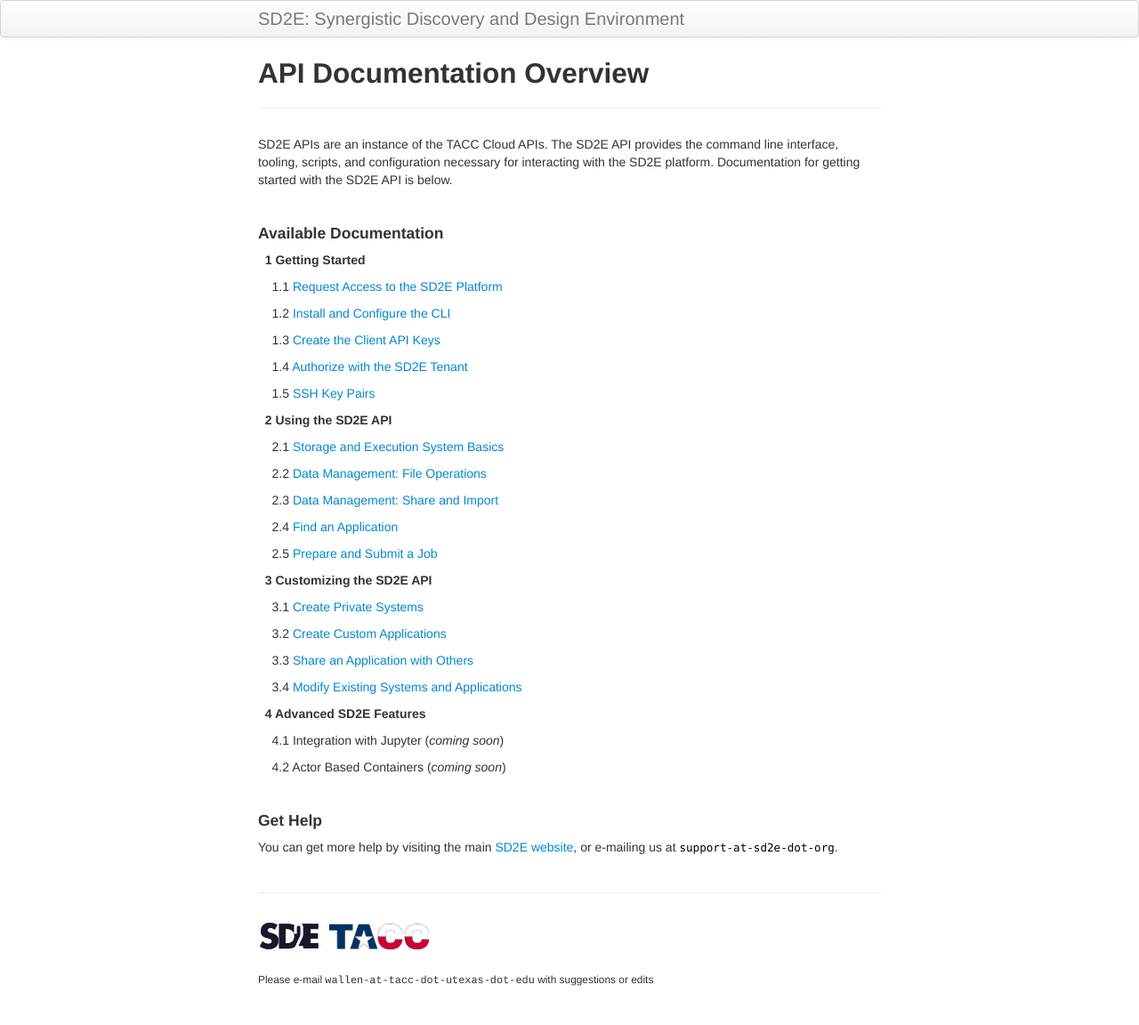
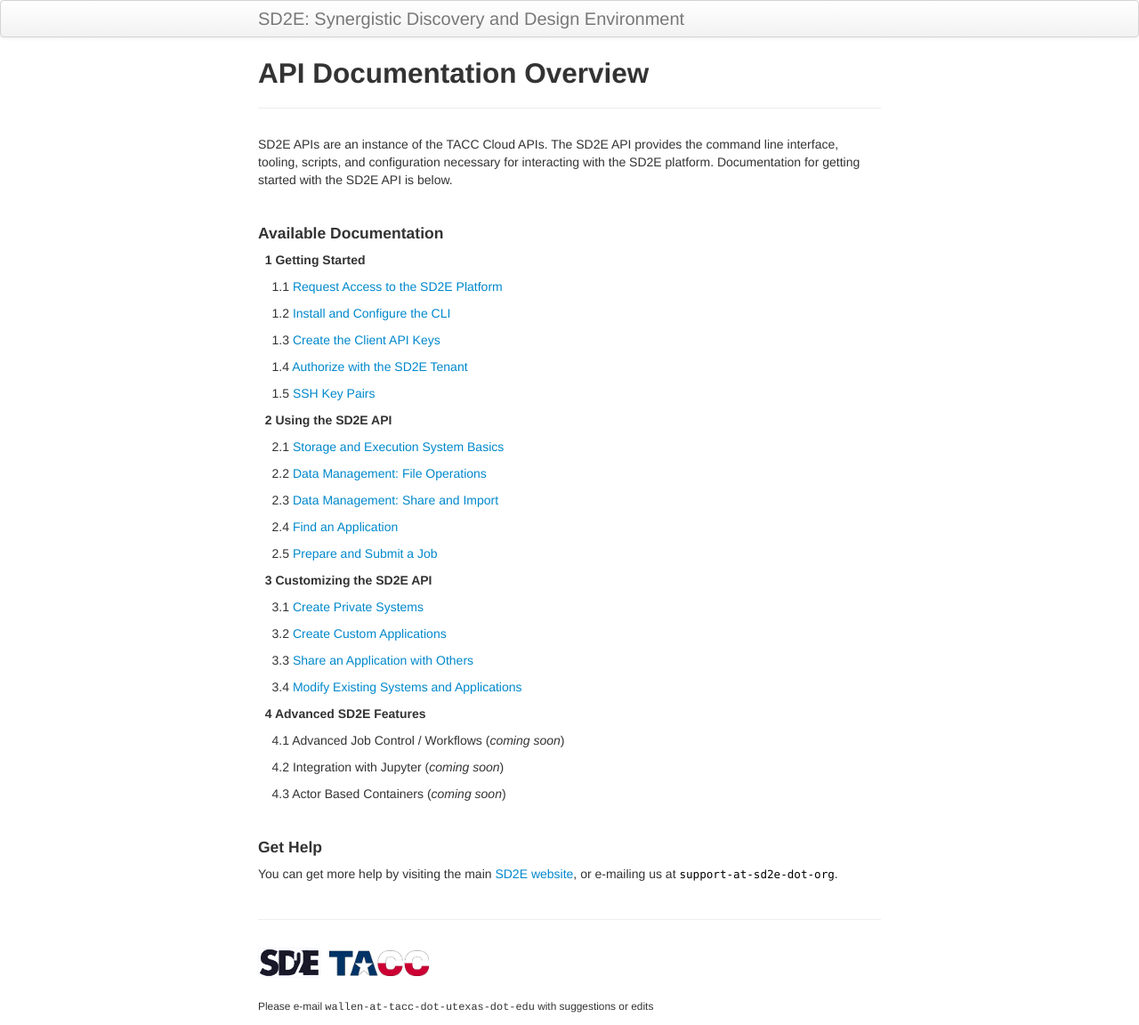
Before and after one commit to SD2E/api-user-guide, a Jekyll site: the page built from index.md, in a window 1280 px wide. Shown: the whole page at 89% size. Built offline with Jekyll 4.4.1, drawn with Linux system fonts in a browser that asks for light colours; before the commit the page ends 1122 px from its top, so only the background shows below that.

Commit message:
adding section for advanced job control / workflows

```diff
--- a/index.md
+++ b/index.md
@@ -47,9 +47,11 @@ the SD2E platform. Documentation for getting started with the SD2E API is below.
 
 &nbsp;&nbsp;**4 Advanced SD2E Features**
 
-&nbsp;&nbsp;&nbsp;&nbsp;4.1 Integration with Jupyter (*coming soon*)
+&nbsp;&nbsp;&nbsp;&nbsp;4.1 Advanced Job Control / Workflows (*coming soon*)
 
-&nbsp;&nbsp;&nbsp;&nbsp;4.2 Actor Based Containers (*coming soon*)
+&nbsp;&nbsp;&nbsp;&nbsp;4.2 Integration with Jupyter (*coming soon*)
+
+&nbsp;&nbsp;&nbsp;&nbsp;4.3 Actor Based Containers (*coming soon*)
 
 
 
```
